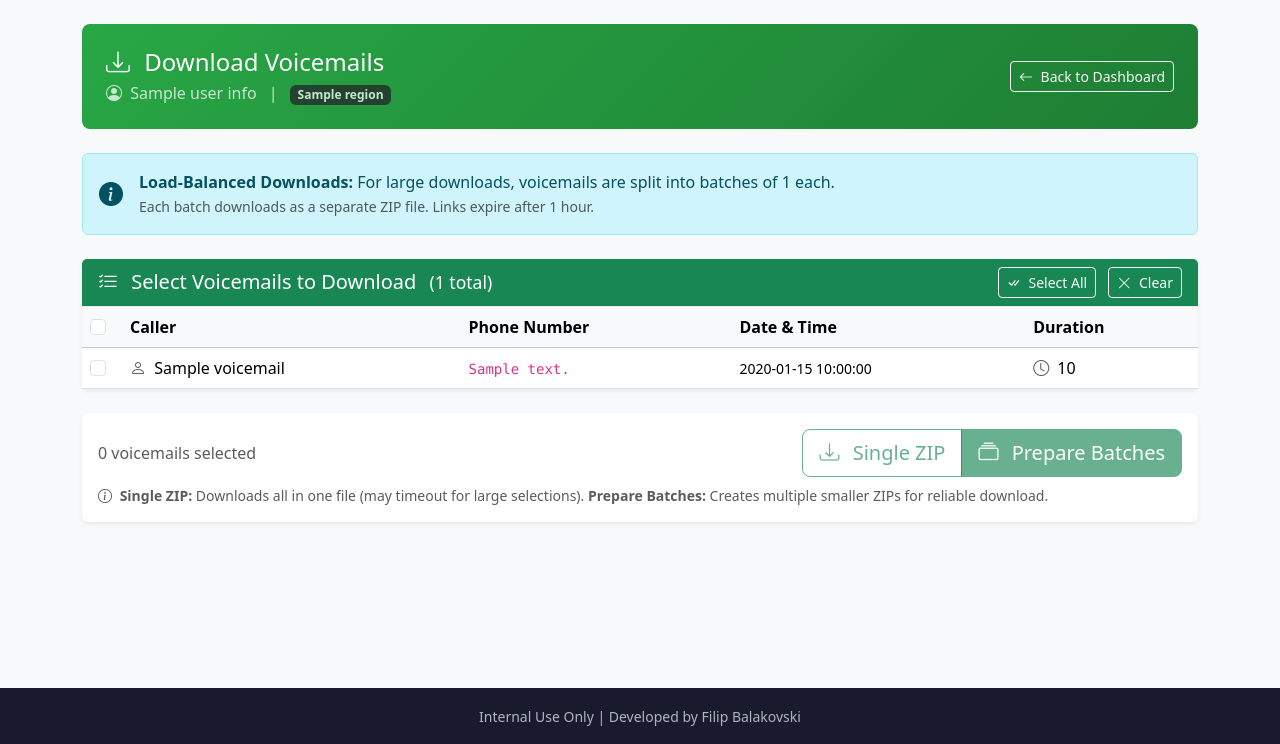
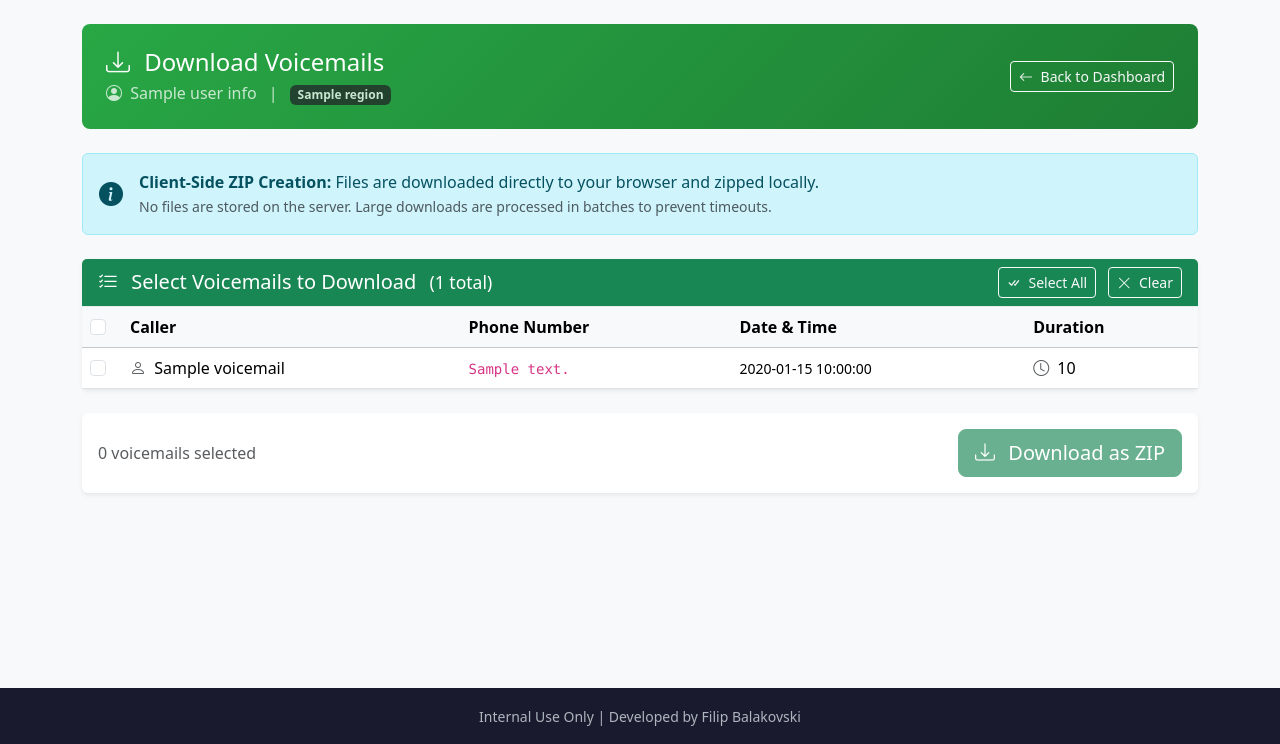
Before and after one commit to filipbal/genesys-voicemail-manager, a Flask app: template templates/download.html in a window 1280 px wide. Shown: the part 56-800 px from the top of the page. Run offline with Flask 3, Linux system fonts and the light colour scheme; the template is opened without the code that fills it: most values are stand-ins (such as "Sample title", 1, 10 or a date in 2020); some libraries are stand-ins or nearby versions.

Commit message:
Refactor to client-side ZIP creation with JSZip
- Remove server-side ZIP creation and zipstream-ng dependency
- Implement client-side ZIP using JSZip library via CDN
- Flask now acts as authenticated proxy only - no file storage
- Files go: Genesys API -> Flask memory -> Browser memory -> Local ZIP
- Batch processing with delays handled client-side:
  - 50 files per batch, 0.5s between files
  - 3s between batches, 10s super-break every 5 batches
- Visual progress bar showing download and compression status
- Single download prompt for entire ZIP
- Maximum privacy - voicemails never touch server storage

```diff
--- a/app.py
+++ b/app.py
@@ -38,8 +38,6 @@ from flask import (
     session, flash, send_file, jsonify, Response, stream_with_context
 )
 
-import zipstream
-
 # ============================================================================
 # FLASK APP CONFIGURATION
 # ============================================================================
@@ -1306,118 +1304,6 @@ def api_batch_status():
     })
 
 
-@app.route('/download-bulk', methods=['POST'])
-@login_required
-def download_bulk():
-    """
-    Streaming bulk download - downloads voicemails and streams ZIP directly to client.
-    No temporary files, no disk I/O. Uses zipstream-ng for memory-efficient streaming.
-    """
-    # Check if downloads are enabled
-    if not ENABLE_DOWNLOADS:
-        return jsonify({'success': False, 'error': 'Download functionality is disabled'}), 403
-
-    access_token = session.get('access_token')
-    region_host = session.get('region_host')
-    user_info = session.get('user_info', {})
-
-    data = request.get_json()
-    if not data:
-        return jsonify({'success': False, 'error': 'No data provided'}), 400
-
-    voicemail_ids = data.get('voicemail_ids', [])
-
-    if not voicemail_ids:
-        return jsonify({'success': False, 'error': 'No voicemails selected'}), 400
-
-    # Get all voicemails to get metadata
-    all_voicemails, error = get_all_voicemails(access_token, region_host)
-    if error or not all_voicemails:
-        return jsonify({'success': False, 'error': f'Failed to fetch voicemails: {error}'}), 500
-
-    selected_vms = [vm for vm in all_voicemails if vm.get('id') in voicemail_ids]
-
-    if not selected_vms:
-        return jsonify({'success': False, 'error': 'No matching voicemails found'}), 400
-
-    user_name = user_info.get('name', 'Unknown').replace(' ', '_')
-    timestamp = datetime.now().strftime('%Y%m%d_%H%M%S')
-    export_name = f"voicemails_{user_name}_{timestamp}"
-
-    def generate():
-        """Generator that yields ZIP chunks as voicemails are downloaded."""
-        zs = zipstream.ZipFile(mode='w', compression=zipstream.ZIP_DEFLATED)
-
-        downloaded = 0
-        errors = []
-        total_items = len(selected_vms)
-        batches_since_super_break = 0
-
-        app.logger.info(f"Starting streaming download of {total_items} voicemails")
-
-        # Download and add voicemails to ZIP stream
-        for batch_start in range(0, total_items, DOWNLOAD_BATCH_SIZE):
-            batch_end = min(batch_start + DOWNLOAD_BATCH_SIZE, total_items)
-            batch = selected_vms[batch_start:batch_end]
-            batch_num = (batch_start // DOWNLOAD_BATCH_SIZE) + 1
-
-            # Super batch break
-            if batches_since_super_break >= SUPER_BATCH_SIZE and batch_num > 1:
-                time.sleep(SUPER_BATCH_DELAY)
-                batches_since_super_break = 0
-
-            # Download batch
-            for idx, vm in enumerate(batch):
-                msg_id = vm.get('id')
-                filename = format_filename(vm)
-
-                media_bytes, dl_error = download_voicemail_media(access_token, region_host, msg_id)
-
-                if dl_error:
-                    errors.append(f"{filename}: {dl_error}")
-                else:
-                    # Add to ZIP stream in memory
-                    zs.write_iter(filename, [media_bytes])
-                    downloaded += 1
-
-                # Delay between downloads
-                if idx < len(batch) - 1:
-                    time.sleep(DOWNLOAD_OPERATION_DELAY)
-
-            batches_since_super_break += 1
-
-            # Delay between batches
-            if batch_end < total_items:
-                time.sleep(BATCH_DELAY)
-
-        # Add metadata.json to ZIP
-        metadata = {
-            'exported_by': user_info.get('name'),
-            'exported_at': datetime.now().isoformat(),
-            'total_voicemails': len(selected_vms),
-            'downloaded': downloaded,
-            'errors': errors
-        }
-        metadata_bytes = json.dumps(metadata, indent=2, default=str).encode('utf-8')
-        zs.write_iter('metadata.json', [metadata_bytes])
-
-        app.logger.info(f"Streaming download complete: {downloaded}/{total_items} voicemails")
-
-        # Yield ZIP chunks
-        for chunk in zs:
-            yield chunk
-
-    # Create response with streaming
-    response = Response(
-        stream_with_context(generate()),
-        mimetype='application/zip'
-    )
-    response.headers['Content-Disposition'] = f'attachment; filename="{export_name}.zip"'
-    response.headers['X-Accel-Buffering'] = 'no'  # Disable nginx buffering
-
-    return response
-
-
 @app.route('/forward')
 @login_required
 def forward_page():
--- a/requirements.txt
+++ b/requirements.txt
@@ -1,3 +1,2 @@
 Flask>=2.3.0
 gunicorn>=21.0.0
-zipstream-ng>=1.7.0
--- a/templates/download.html
+++ b/templates/download.html
@@ -25,13 +25,13 @@
     </div>
 </div>
 
-<!-- Batch Processing Info -->
+<!-- Info Alert -->
 <div class="alert alert-info mb-4">
     <div class="d-flex align-items-center">
         <i class="bi bi-info-circle-fill me-3 fs-4"></i>
         <div>
-            <strong>Load-Balanced Downloads:</strong> For large downloads, voicemails are split into batches of {{ batch_download_size }} each.
-            <br><small class="text-muted">Each batch downloads as a separate ZIP file. Links expire after 1 hour.</small>
+            <strong>Client-Side ZIP Creation:</strong> Files are downloaded directly to your browser and zipped locally.
+            <br><small class="text-muted">No files are stored on the server. Large downloads are processed in batches to prevent timeouts.</small>
         </div>
     </div>
 </div>
@@ -74,7 +74,9 @@
                     <tr class="voicemail-row">
                         <td>
                             <input type="checkbox" class="form-check-input voicemail-checkbox"
-                                   value="{{ vm.id }}" data-caller="{{ vm.caller_name }}">
+                                   value="{{ vm.id }}"
+                                   data-filename="{{ vm.filename }}"
+                                   data-caller="{{ vm.caller_name }}">
                         </td>
                         <td>
                             <i class="bi bi-person me-1 text-muted"></i>
@@ -112,25 +114,14 @@
             <div>
                 <span id="selectedCount" class="text-muted">0 voicemails selected</span>
                 <span id="batchInfo" class="text-muted ms-2" style="display: none;">
-                    (will create <span id="batchCount">0</span> download batches)
+                    (will process in <span id="batchCount">0</span> batches)
                 </span>
             </div>
-            <div class="btn-group">
-                <button type="button" class="btn btn-outline-success btn-lg" id="downloadSingleBtn" onclick="downloadVoicemails()" disabled>
-                    <i class="bi bi-download me-2"></i>
-                    Single ZIP
-                </button>
-                <button type="button" class="btn btn-success btn-lg" id="prepareBatchBtn" onclick="prepareBatchDownloads()" disabled>
-                    <i class="bi bi-collection me-2"></i>
-                    Prepare Batches
-                </button>
-            </div>
+            <button type="button" class="btn btn-success btn-lg" id="downloadBtn" onclick="downloadVoicemails()" disabled>
+                <i class="bi bi-download me-2"></i>
+                Download as ZIP
+            </button>
         </div>
-        <small class="text-muted d-block mt-2">
-            <i class="bi bi-info-circle me-1"></i>
-            <strong>Single ZIP:</strong> Downloads all in one file (may timeout for large selections).
-            <strong>Prepare Batches:</strong> Creates multiple smaller ZIPs for reliable download.
-        </small>
     </div>
 </div>
 
@@ -145,31 +136,43 @@
                 </h5>
             </div>
             <div class="modal-body">
-                <div class="text-center mb-3">
-                    <div class="spinner-border text-success" role="status" style="width: 3rem; height: 3rem;">
-                        <span class="visually-hidden">Processing...</span>
+                <div class="mb-3">
+                    <div class="progress" style="height: 25px;">
+                        <div class="progress-bar progress-bar-striped progress-bar-animated bg-success"
+                             role="progressbar"
+                             id="progressBar"
+                             style="width: 0%">
+                            0%
+                        </div>
                     </div>
                 </div>
                 <p class="text-center mb-2">
-                    Downloading <strong id="progressTotal">0</strong> voicemails...
+                    <strong id="progressText">Preparing download...</strong>
                 </p>
-                <p class="text-center text-muted small mb-0">
+                <p class="text-center text-muted small mb-0" id="progressDetail">
                     <i class="bi bi-info-circle me-1"></i>
-                    <span id="progressStatus">This may take several minutes for large downloads. Please wait...</span>
+                    Files are being downloaded and zipped in your browser.
                 </p>
             </div>
         </div>
     </div>
 </div>
-
-<!-- Remove Results Modal - not needed with simple download -->
 {% endblock %}
 
 {% block extra_js %}
+<!-- JSZip Library -->
+<script src="https://cdn.jsdelivr.net/npm/jszip@3.10.1/dist/jszip.min.js"></script>
+
 <script>
-const BATCH_SIZE = {{ batch_size }};
-const BATCH_DOWNLOAD_SIZE = {{ batch_download_size }};
+// Configuration
+const BATCH_SIZE = 50;           // Files per batch
+const FILE_DELAY = 500;          // 0.5s between files
+const BATCH_DELAY = 3000;        // 3s between batches
+const SUPER_BATCH_SIZE = 5;      // Batches before super break
+const SUPER_BATCH_DELAY = 10000; // 10s super break
+
 let selectedVoicemails = [];
+let isDownloading = false;
 
 // Voicemail selection handlers
 document.querySelectorAll('.voicemail-checkbox').forEach(checkbox => {
@@ -200,149 +203,202 @@ function selectNone() {
 }
 
 function updateSelectedCount() {
-    const count = document.querySelectorAll('.voicemail-checkbox:checked').length;
+    const checkboxes = document.querySelectorAll('.voicemail-checkbox:checked');
+    const count = checkboxes.length;
     document.getElementById('selectedCount').textContent = `${count} voicemail${count !== 1 ? 's' : ''} selected`;
+    document.getElementById('downloadBtn').disabled = count === 0 || isDownloading;
 
-    // Enable/disable buttons based on selection
-    const singleBtn = document.getElementById('downloadSingleBtn');
-    const batchBtn = document.getElementById('prepareBatchBtn');
-    singleBtn.disabled = count === 0;
-    batchBtn.disabled = count === 0;
-
-    // Show batch info for selections that will create multiple batches
+    // Show batch info
     const batchInfo = document.getElementById('batchInfo');
     const batchCount = document.getElementById('batchCount');
 
-    if (count > BATCH_DOWNLOAD_SIZE) {
-        const batches = Math.ceil(count / BATCH_DOWNLOAD_SIZE);
+    if (count > BATCH_SIZE) {
+        const batches = Math.ceil(count / BATCH_SIZE);
         batchCount.textContent = batches;
         batchInfo.style.display = 'inline';
     } else {
         batchInfo.style.display = 'none';
     }
 
-    // Update list of selected voicemails
-    selectedVoicemails = Array.from(document.querySelectorAll('.voicemail-checkbox:checked'))
-        .map(cb => cb.value);
+    // Build selected voicemails list with metadata
+    selectedVoicemails = Array.from(checkboxes).map(cb => ({
+        id: cb.value,
+        filename: cb.dataset.filename,
+        caller: cb.dataset.caller
+    }));
 }
 
-function downloadVoicemails() {
+function sleep(ms) {
+    return new Promise(resolve => setTimeout(resolve, ms));
+}
+
+function updateProgress(current, total, batchNum, totalBatches, status) {
+    const percent = Math.round((current / total) * 100);
+    const progressBar = document.getElementById('progressBar');
+    const progressText = document.getElementById('progressText');
+    const progressDetail = document.getElementById('progressDetail');
+
+    progressBar.style.width = `${percent}%`;
+    progressBar.textContent = `${percent}%`;
+
+    if (status === 'downloading') {
+        progressText.textContent = `Downloaded ${current} of ${total} files`;
+        if (totalBatches > 1) {
+            progressDetail.innerHTML = `<i class="bi bi-collection me-1"></i> Processing batch ${batchNum} of ${totalBatches}`;
+        } else {
+            progressDetail.innerHTML = `<i class="bi bi-hourglass-split me-1"></i> Please wait...`;
+        }
+    } else if (status === 'zipping') {
+        progressText.textContent = 'Creating ZIP file...';
+        progressDetail.innerHTML = `<i class="bi bi-file-zip me-1"></i> Compressing ${total} files`;
+    } else if (status === 'complete') {
+        progressText.textContent = 'Download complete!';
+        progressDetail.innerHTML = `<i class="bi bi-check-circle me-1"></i> Successfully downloaded ${current} files`;
+        progressBar.classList.remove('progress-bar-animated');
+    } else if (status === 'batch-break') {
+        progressDetail.innerHTML = `<i class="bi bi-pause-circle me-1"></i> Waiting between batches...`;
+    } else if (status === 'super-break') {
+        progressDetail.innerHTML = `<i class="bi bi-clock-history me-1"></i> Taking a longer break to prevent timeouts...`;
+    }
+}
+
+async function downloadVoicemails() {
     const count = selectedVoicemails.length;
     if (count === 0) {
         alert('Please select at least one voicemail');
         return;
     }
 
+    isDownloading = true;
+    document.getElementById('downloadBtn').disabled = true;
+
     // Show progress modal
-    document.getElementById('progressTotal').textContent = count;
-    document.getElementById('progressStatus').textContent = `Downloading ${count} voicemails... This may take several minutes. Please wait.`;
-
     const progressModal = new bootstrap.Modal(document.getElementById('progressModal'));
     progressModal.show();
 
-    // Disable buttons
-    document.getElementById('downloadSingleBtn').disabled = true;
-    document.getElementById('prepareBatchBtn').disabled = true;
+    // Reset progress bar
+    const progressBar = document.getElementById('progressBar');
+    progressBar.style.width = '0%';
+    progressBar.textContent = '0%';
+    progressBar.classList.add('progress-bar-animated');
 
-    // Submit download request
-    fetch('/download-bulk', {
-        method: 'POST',
-        headers: { 'Content-Type': 'application/json' },
-        body: JSON.stringify({
-            voicemail_ids: selectedVoicemails
-        })
-    })
-    .then(response => {
-        // Check content type to determine if it's an error response
-        const contentType = response.headers.get('content-type') || '';
+    const zip = new JSZip();
+    let downloaded = 0;
+    let errors = [];
+    const totalBatches = Math.ceil(count / BATCH_SIZE);
+    let batchesSinceSuperBreak = 0;
 
-        if (contentType.includes('application/json')) {
-            // JSON response means error
-            return response.json().then(data => {
-                throw new Error(data.error || 'Download failed');
-            });
+    try {
+        // Process in batches
+        for (let batchStart = 0; batchStart < count; batchStart += BATCH_SIZE) {
+            const batchEnd = Math.min(batchStart + BATCH_SIZE, count);
+            const batch = selectedVoicemails.slice(batchStart, batchEnd);
+            const batchNum = Math.floor(batchStart / BATCH_SIZE) + 1;
+
+            // Super batch break
+            if (batchesSinceSuperBreak >= SUPER_BATCH_SIZE && batchNum > 1) {
+                updateProgress(downloaded, count, batchNum, totalBatches, 'super-break');
+                await sleep(SUPER_BATCH_DELAY);
+                batchesSinceSuperBreak = 0;
+            }
+
+            // Download each file in batch
+            for (let i = 0; i < batch.length; i++) {
+                const vm = batch[i];
+
+                try {
+                    updateProgress(downloaded, count, batchNum, totalBatches, 'downloading');
+
+                    // Fetch voicemail file
+                    const response = await fetch(`/download/${vm.id}`);
+
+                    if (!response.ok) {
+                        throw new Error(`HTTP ${response.status}`);
+                    }
+
+                    const blob = await response.blob();
+                    zip.file(vm.filename, blob);
+                    downloaded++;
+
+                } catch (error) {
+                    console.error(`Failed to download ${vm.filename}:`, error);
+                    errors.push(`${vm.filename}: ${error.message}`);
+                }
+
+                // Delay between files (except last in batch)
+                if (i < batch.length - 1) {
+                    await sleep(FILE_DELAY);
+                }
+            }
+
+            batchesSinceSuperBreak++;
+
+            // Delay between batches
+            if (batchEnd < count) {
+                updateProgress(downloaded, count, batchNum + 1, totalBatches, 'batch-break');
+                await sleep(BATCH_DELAY);
+            }
         }
 
-        if (!response.ok) {
-            throw new Error('Download failed');
-        }
+        // Add metadata.json
+        const metadata = {
+            exported_by: '{{ user_info.get("name", "Unknown") }}',
+            exported_at: new Date().toISOString(),
+            total_voicemails: count,
+            downloaded: downloaded,
+            errors: errors
+        };
+        zip.file('metadata.json', JSON.stringify(metadata, null, 2));
 
-        return response.blob();
-    })
-    .then(blob => {
-        // Create download link
-        const url = window.URL.createObjectURL(blob);
+        // Generate ZIP
+        updateProgress(downloaded, count, totalBatches, totalBatches, 'zipping');
+
+        const zipBlob = await zip.generateAsync({
+            type: 'blob',
+            compression: 'DEFLATE',
+            compressionOptions: { level: 6 }
+        }, (meta) => {
+            // Update progress during ZIP generation
+            const zipPercent = Math.round(meta.percent);
+            document.getElementById('progressDetail').innerHTML =
+                `<i class="bi bi-file-zip me-1"></i> Compressing... ${zipPercent}%`;
+        });
+
+        // Trigger download
+        const timestamp = new Date().toISOString().replace(/[:.]/g, '-').slice(0, 19);
+        const filename = `voicemails_${timestamp}.zip`;
+
+        const url = URL.createObjectURL(zipBlob);
         const a = document.createElement('a');
         a.href = url;
-        a.download = 'voicemails_' + Date.now() + '.zip';
+        a.download = filename;
         document.body.appendChild(a);
         a.click();
-        window.URL.revokeObjectURL(url);
+        URL.revokeObjectURL(url);
         document.body.removeChild(a);
 
-        // Hide modal and re-enable buttons
-        progressModal.hide();
-        updateSelectedCount();
+        // Show completion
+        updateProgress(downloaded, count, totalBatches, totalBatches, 'complete');
 
-        // Show success message
-        alert(`Successfully downloaded ${count} voicemail(s)!`);
-    })
-    .catch(error => {
+        // Close modal after delay
+        setTimeout(() => {
+            progressModal.hide();
+
+            if (errors.length > 0) {
+                alert(`Downloaded ${downloaded}/${count} voicemails.\n\n${errors.length} files failed to download.`);
+            } else {
+                alert(`Successfully downloaded ${downloaded} voicemails!`);
+            }
+        }, 1500);
+
+    } catch (error) {
         console.error('Download error:', error);
         progressModal.hide();
+        alert('Download failed: ' + error.message);
+    } finally {
+        isDownloading = false;
         updateSelectedCount();
-        alert('Download failed: ' + error.message);
-    });
-}
-
-function prepareBatchDownloads() {
-    const count = selectedVoicemails.length;
-    if (count === 0) {
-        alert('Please select at least one voicemail');
-        return;
     }
-
-    const numBatches = Math.ceil(count / BATCH_DOWNLOAD_SIZE);
-
-    // Show progress modal
-    document.getElementById('progressTotal').textContent = count;
-    document.getElementById('progressStatus').textContent = `Preparing ${numBatches} batch(es)... This will redirect you to the download page.`;
-
-    const progressModal = new bootstrap.Modal(document.getElementById('progressModal'));
-    progressModal.show();
-
-    // Disable buttons
-    document.getElementById('downloadSingleBtn').disabled = true;
-    document.getElementById('prepareBatchBtn').disabled = true;
-
-    // Submit batch preparation request
-    fetch('/download-prepare', {
-        method: 'POST',
-        headers: { 'Content-Type': 'application/json' },
-        body: JSON.stringify({
-            voicemail_ids: selectedVoicemails
-        })
-    })
-    .then(response => {
-        if (!response.ok) {
-            throw new Error('Batch preparation failed');
-        }
-        return response.json();
-    })
-    .then(data => {
-        if (data.success) {
-            // Redirect to manifest page
-            window.location.href = `/download-manifest?manifest_id=${data.manifest_id}`;
-        } else {
-            throw new Error(data.error || 'Unknown error');
-        }
-    })
-    .catch(error => {
-        console.error('Batch preparation error:', error);
-        progressModal.hide();
-        updateSelectedCount();
-        alert('Batch preparation failed: ' + error.message);
-    });
 }
 
 // Initialize
```
